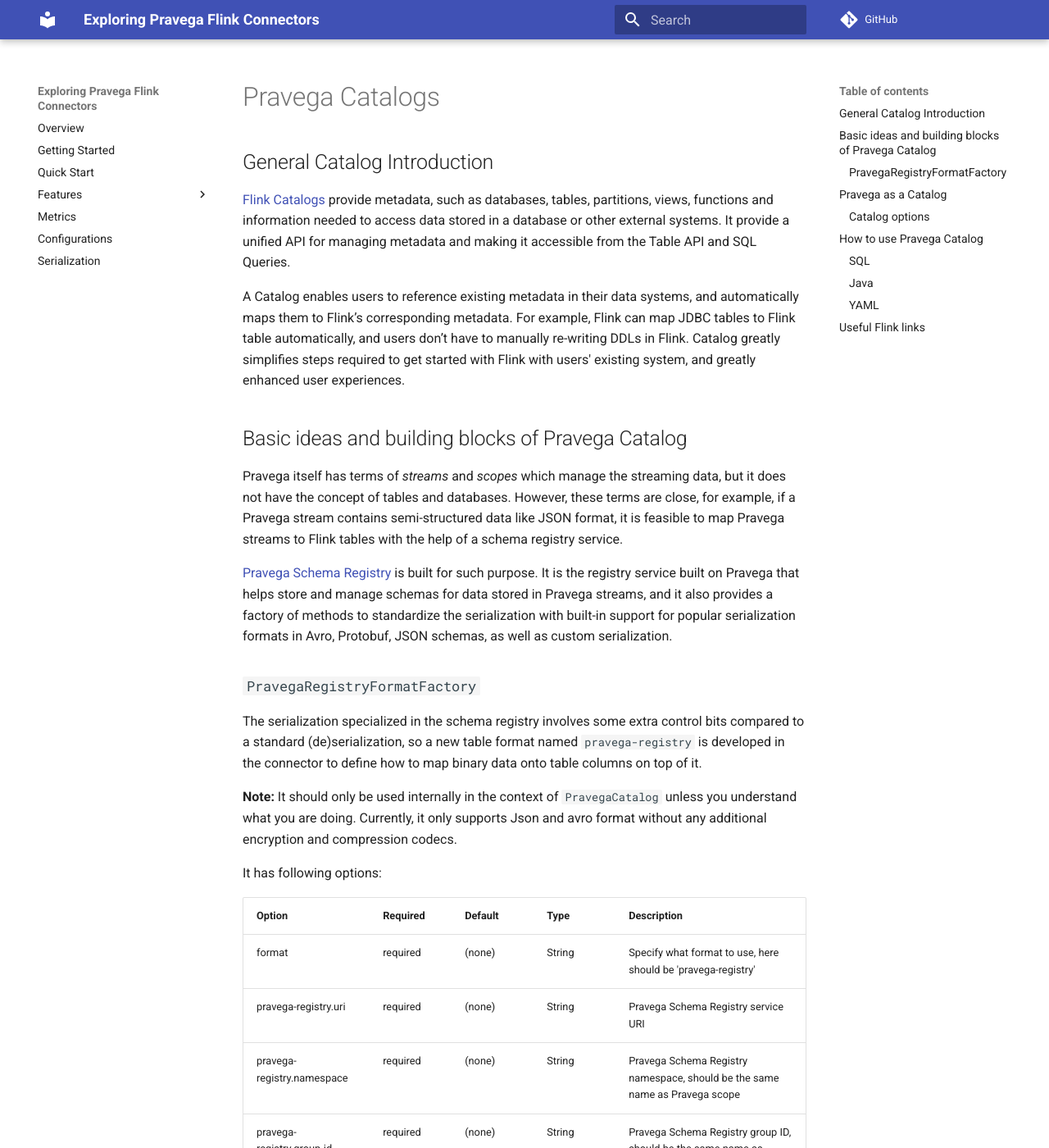
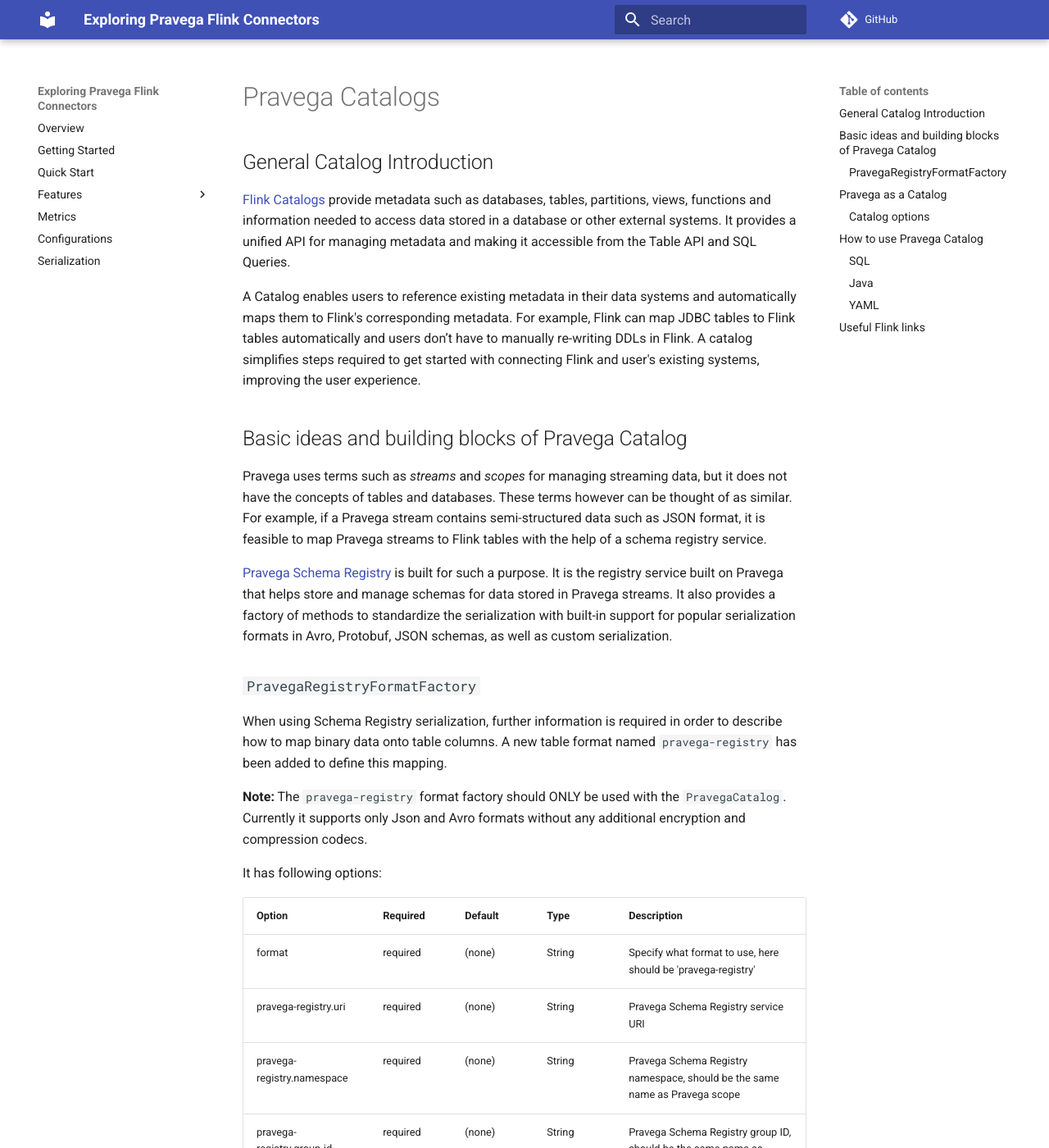
Before and after one commit to pravega/flink-connectors, an MkDocs documentation site: the page built from documentation/src/docs/catalog.md, in a window 1280 px wide and 1400 px high. Shown: the whole window at 82% size. Built offline with MkDocs 1.6.1 and Material for MkDocs 9.7.7, drawn with Linux system fonts in a browser that asks for light colours; comment, search, counter and statistics services are not loaded; some of the changed text lies outside the part shown.

Commit message:
[issue-499] Addressing comments
Signed-off-by: Fan, Yang <fan.yang5@emc.com>

````diff
--- a/documentation/src/docs/catalog.md
+++ b/documentation/src/docs/catalog.md
@@ -12,21 +12,21 @@
 
 ## General Catalog Introduction
 
-[Flink Catalogs](https://ci.apache.org/projects/flink/flink-docs-stable/docs/dev/table/catalogs/) provide metadata, such as databases, tables, partitions, views, functions and information needed to access data stored in a database or other external systems. It provide a unified API for managing metadata and making it accessible from the Table API and SQL Queries.
+[Flink Catalogs](https://ci.apache.org/projects/flink/flink-docs-stable/docs/dev/table/catalogs/) provide metadata such as databases, tables, partitions, views, functions and information needed to access data stored in a database or other external systems. It provides a unified API for managing metadata and making it accessible from the Table API and SQL Queries.
 
-A Catalog enables users to reference existing metadata in their data systems, and automatically maps them to Flink’s corresponding metadata. For example, Flink can map JDBC tables to Flink table automatically, and users don’t have to manually re-writing DDLs in Flink. Catalog greatly simplifies steps required to get started with Flink with users' existing system, and greatly enhanced user experiences.
+A Catalog enables users to reference existing metadata in their data systems and automatically maps them to Flink's corresponding metadata. For example, Flink can map JDBC tables to Flink tables automatically and users don’t have to manually re-writing DDLs in Flink. A catalog simplifies steps required to get started with connecting Flink and user's existing systems, improving the user experience.
 
 ## Basic ideas and building blocks of Pravega Catalog
 
-Pravega itself has terms of *streams* and *scopes* which manage the streaming data, but it does not have the concept of tables and databases. However, these terms are close, for example, if a Pravega stream contains semi-structured data like JSON format, it is feasible to map Pravega streams to Flink tables with the help of a schema registry service.
+Pravega uses terms such as *streams* and *scopes* for managing streaming data, but it does not have the concepts of tables and databases. These terms however can be thought of as similar. For example, if a Pravega stream contains semi-structured data such as JSON format, it is feasible to map Pravega streams to Flink tables with the help of a schema registry service.
 
-[Pravega Schema Registry](https://github.com/pravega/schema-registry) is built for such purpose. It is the registry service built on Pravega that helps store and manage schemas for data stored in Pravega streams, and it also provides a factory of methods to standardize the serialization with built-in support for popular serialization formats in Avro, Protobuf, JSON schemas, as well as custom serialization.
+[Pravega Schema Registry](https://github.com/pravega/schema-registry) is built for such a purpose. It is the registry service built on Pravega that helps store and manage schemas for data stored in Pravega streams. It also provides a factory of methods to standardize the serialization with built-in support for popular serialization formats in Avro, Protobuf, JSON schemas, as well as custom serialization.
 
 ### `PravegaRegistryFormatFactory`
 
-The serialization specialized in the schema registry involves some extra control bits compared to a standard (de)serialization, so a new table format named `pravega-registry` is developed in the connector to define how to map binary data onto table columns on top of it.
+When using Schema Registry serialization, further information is required in order to describe how to map binary data onto table columns.  A new table format named `pravega-registry` has been added to define this mapping.
 
-**Note:** It should only be used internally in the context of `PravegaCatalog` unless you understand what you are doing. Currently, it only supports Json and avro format without any additional encryption and compression codecs.
+**Note:** The `pravega-registry` format factory should ONLY be used with the `PravegaCatalog`. Currently it supports only Json and Avro formats without any additional encryption and compression codecs.
 
 It has following options:
 
@@ -39,12 +39,12 @@
 | pravega-registry.format     | optional            | Avro          | String       | Default format for serialization in table sink, Valid values are 'Json' and 'Avro'  |
 | pravega-registry.json.*     | optional            | (none)        | -            | Specification for json format, completely inherited from official Flink Json format factory, refer to this [doc](https://ci.apache.org/projects/flink/flink-docs-stable/docs/connectors/table/formats/json/#format-options) for details                                  |
 
-Based on Pravega, its schema registry and this table format, a `PravegaCatalog` is built to manage Pravega streams as Flink tables.
-It can map all the streams with its Json/Avro schema registered, and users can directly read from/write to the stream without establishing connection with extra SQL DDL.
+A `PravegaCatalog` is built to manage Pravega streams as Flink tables based on it's schema registry and this table format.
+It can map all the streams with its Json/Avro schema registered and users can directly read from/write to the stream without establishing connection with extra SQL DDL.
 
 ## Pravega as a Catalog
 
-The `PravegaCatalog` enables users to connect Flink to Pravega streams. The concept mapping between Flink Catalog and Pravega is as following:
+The `PravegaCatalog` enables users to connect Flink to Pravega streams. The following table shows the mapping between Flink Catalog and Pravega terms:
 
 | Flink Catalog terms                  | Pravega terms     |
 |--------------------------------------|-------------------|
@@ -158,4 +158,4 @@
 ```
 
 ## Useful Flink links
-Users can check [Flink Table catalogs docs](https://ci.apache.org/projects/flink/flink-docs-stable/dev/table/catalogs.html) to learn more about the general idea of catalog and detailed operations.
+See [Flink Table catalogs docs](https://ci.apache.org/projects/flink/flink-docs-stable/dev/table/catalogs.html) for more information on the general Catalog concepts and more detailed operations.
````
Also changed, not shown: other parts of documentation/src/docs/catalog.md (+2 -2 lines).
